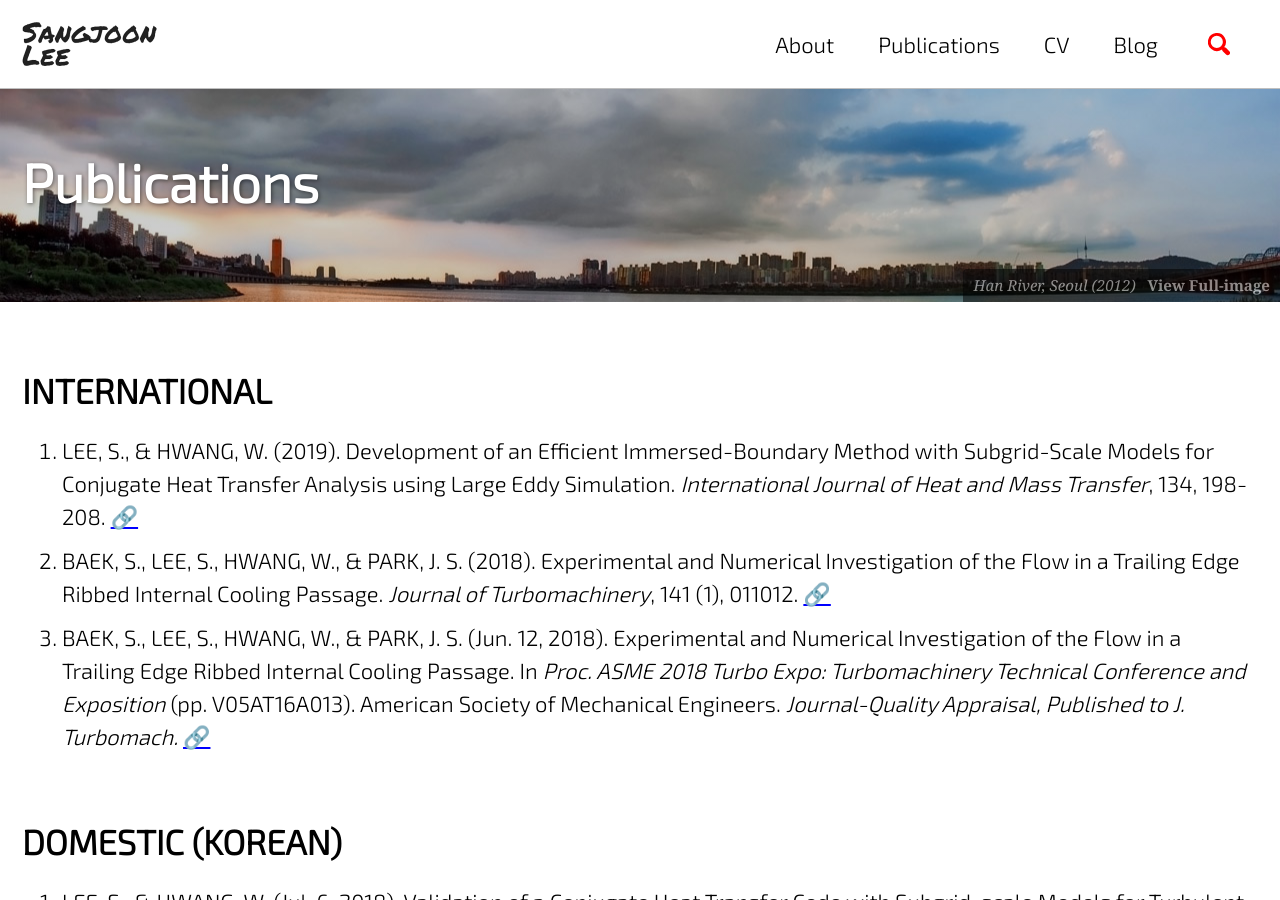
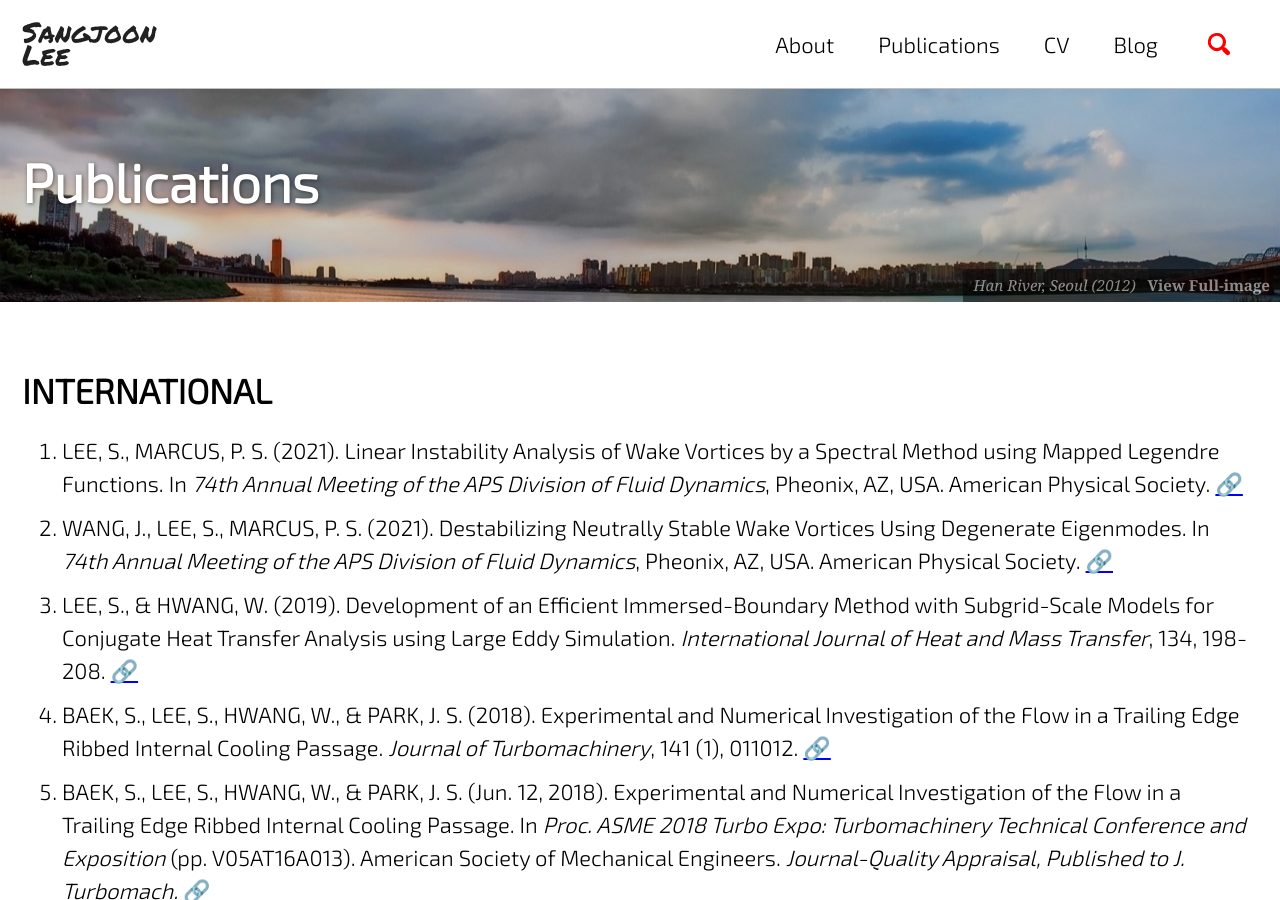
Before and after one commit to jun9303/jun9303.github.io, a Jekyll site: the page built from _pages/publications.md, in a window 1280 px wide and 900 px high. Built offline with Jekyll 4.4.1, drawn with Linux system fonts in a browser that asks for light colours; cached includes are drawn as plain includes; nearby versions of some CDN libraries; emoji names are drawn with the system emoji font.

Commit message:
APS Update 112621

```diff
--- a/_pages/publications.md
+++ b/_pages/publications.md
@@ -10,9 +10,11 @@ header:
 
 # INTERNATIONAL
 
-1. LEE, S., & HWANG, W. (2019). Development of an Efficient Immersed-Boundary Method with Subgrid-Scale Models for Conjugate Heat Transfer Analysis using Large Eddy Simulation. *International Journal of Heat and Mass Transfer*, 134, 198-208. [:link:](https://doi.org/10.1016/j.ijheatmasstransfer.2019.01.019)
-2. BAEK, S., LEE, S., HWANG, W., & PARK, J. S. (2018). Experimental and Numerical Investigation of the Flow in a Trailing Edge Ribbed Internal Cooling Passage. *Journal of Turbomachinery*, 141 (1), 011012. [:link:](https://doi.org/10.1115/1.4041868)
-3. BAEK, S., LEE, S., HWANG, W., & PARK, J. S. (Jun. 12, 2018). Experimental and Numerical Investigation of the Flow in a Trailing Edge Ribbed Internal Cooling Passage. In *Proc. ASME 2018 Turbo Expo: Turbomachinery Technical Conference and Exposition* (pp. V05AT16A013). American Society of Mechanical Engineers. *Journal-Quality Appraisal, Published to J. Turbomach.* [:link:](https://doi.org/10.1115/GT2018-76741)
+1. LEE, S., MARCUS, P. S. (2021). Linear Instability Analysis of Wake Vortices by a Spectral Method using Mapped Legendre Functions. In *74th Annual Meeting of the APS Division of Fluid Dynamics*, Pheonix, AZ, USA. American Physical Society. [:link:](https://meetings.aps.org/Meeting/DFD21/Session/E24.1)
+2. WANG, J., LEE, S., MARCUS, P. S. (2021). Destabilizing Neutrally Stable Wake Vortices Using Degenerate Eigenmodes. In *74th Annual Meeting of the APS Division of Fluid Dynamics*, Pheonix, AZ, USA. American Physical Society. [:link:](https://meetings.aps.org/Meeting/DFD21/Session/E24.3)
+3. LEE, S., & HWANG, W. (2019). Development of an Efficient Immersed-Boundary Method with Subgrid-Scale Models for Conjugate Heat Transfer Analysis using Large Eddy Simulation. *International Journal of Heat and Mass Transfer*, 134, 198-208. [:link:](https://doi.org/10.1016/j.ijheatmasstransfer.2019.01.019)
+4. BAEK, S., LEE, S., HWANG, W., & PARK, J. S. (2018). Experimental and Numerical Investigation of the Flow in a Trailing Edge Ribbed Internal Cooling Passage. *Journal of Turbomachinery*, 141 (1), 011012. [:link:](https://doi.org/10.1115/1.4041868)
+5. BAEK, S., LEE, S., HWANG, W., & PARK, J. S. (Jun. 12, 2018). Experimental and Numerical Investigation of the Flow in a Trailing Edge Ribbed Internal Cooling Passage. In *Proc. ASME 2018 Turbo Expo: Turbomachinery Technical Conference and Exposition* (pp. V05AT16A013). American Society of Mechanical Engineers. *Journal-Quality Appraisal, Published to J. Turbomach.* [:link:](https://doi.org/10.1115/GT2018-76741)
 
 # DOMESTIC (KOREAN)
 
```
